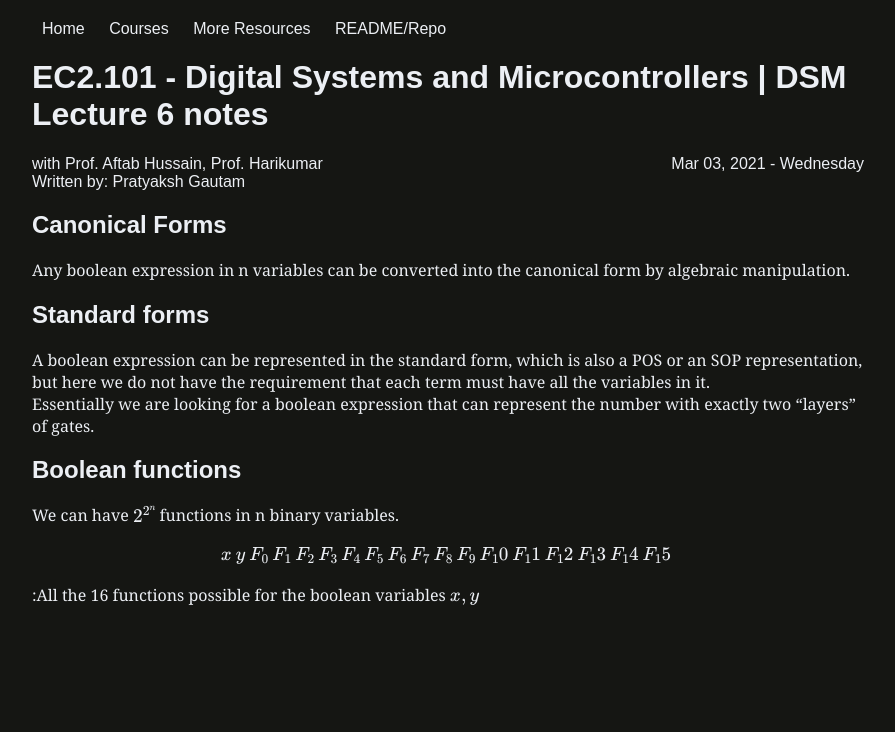
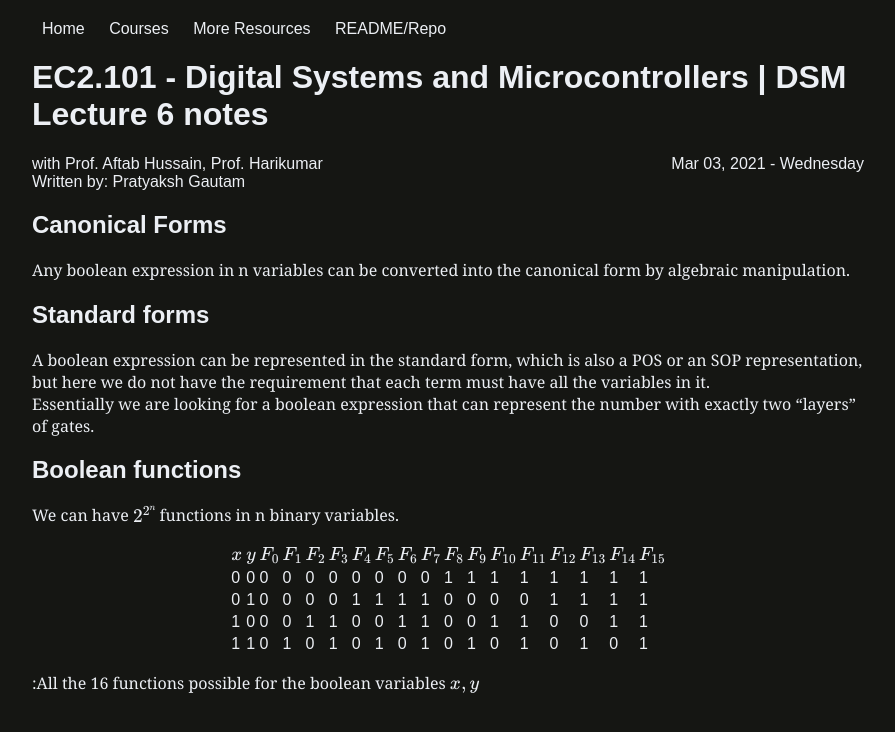
Before and after one commit to iiit-notebook/iiit-notebook.github.io, a Jekyll site: the page built from _notes/digital-systems-and-microcontrollers/dsm-lecture-6.md, in a window 1280 px wide. Shown: the top 732 px of the page, without its empty margins (192-1087 px from the left). Built offline with Jekyll 4.4.1, drawn with Linux system fonts in a browser that asks for light colours; formulas are drawn with MathJax 3.

Commit message:
Fix table in DSM 6

```diff
--- a/_notes/digital-systems-and-microcontrollers/dsm-lecture-6.md
+++ b/_notes/digital-systems-and-microcontrollers/dsm-lecture-6.md
@@ -18,11 +18,11 @@ Essentially we are looking for a boolean expression that can represent the numbe
 ## Boolean functions
 We can have $2^{2^n}$ functions in n binary variables.
 
-| $x$ | $y$ | $F_0$ | $F_1$ | $F_2$ | $F_3$ | $F_4$ | $F_5$ | $F_6$ | $F_7$ | $F_8$ | $F_9$ | $F_10$ | $F_11$ | $F_12$ | $F_13$ | $F_14$ | $F_15$ |<!--{{{-->
-| --- | --- | ---   | ---   | ---   | ---   | ---   | ---   | ---   | ---   | ---   | ---   | ---    | ---    | ---    | ---    | ---    | ---    |
-| 0   | 0   | 0     | 0     | 0     | 0     | 0     | 0     | 0     | 0     | 1     | 1     | 1      | 1      | 1      | 1      | 1      | 1      |
-| 0   | 1   | 0     | 0     | 0     | 0     | 1     | 1     | 1     | 1     | 0     | 0     | 0      | 0      | 1      | 1      | 1      | 1      |
-| 1   | 0   | 0     | 0     | 1     | 1     | 0     | 0     | 1     | 1     | 0     | 0     | 1      | 1      | 0      | 0      | 1      | 1      |
-| 1   | 1   | 0     | 1     | 0     | 1     | 0     | 1     | 0     | 1     | 0     | 1     | 0      | 1      | 0      | 1      | 0      | 1      |<!--}}}-->
+| $x$ | $y$ | $F_0$ | $F_1$ | $F_2$ | $F_3$ | $F_4$ | $F_5$ | $F_6$ | $F_7$ | $F_8$ | $F_9$ | $F_{10}$ | $F_{11}$ | $F_{12}$ | $F_{13}$ | $F_{14}$ | $F_{15}$ |
+| --- | --- | ---   | ---   | ---   | ---   | ---   | ---   | ---   | ---   | ---   | ---   | ---      | ---      | ---      | ---      | ---      | ---      |
+| 0   | 0   | 0     | 0     | 0     | 0     | 0     | 0     | 0     | 0     | 1     | 1     | 1        | 1        | 1        | 1        | 1        | 1        |
+| 0   | 1   | 0     | 0     | 0     | 0     | 1     | 1     | 1     | 1     | 0     | 0     | 0        | 0        | 1        | 1        | 1        | 1        |
+| 1   | 0   | 0     | 0     | 1     | 1     | 0     | 0     | 1     | 1     | 0     | 0     | 1        | 1        | 0        | 0        | 1        | 1        |
+| 1   | 1   | 0     | 1     | 0     | 1     | 0     | 1     | 0     | 1     | 0     | 1     | 0        | 1        | 0        | 1        | 0        | 1        |
 
 :All the 16 functions possible for the boolean variables $x, y$
```
